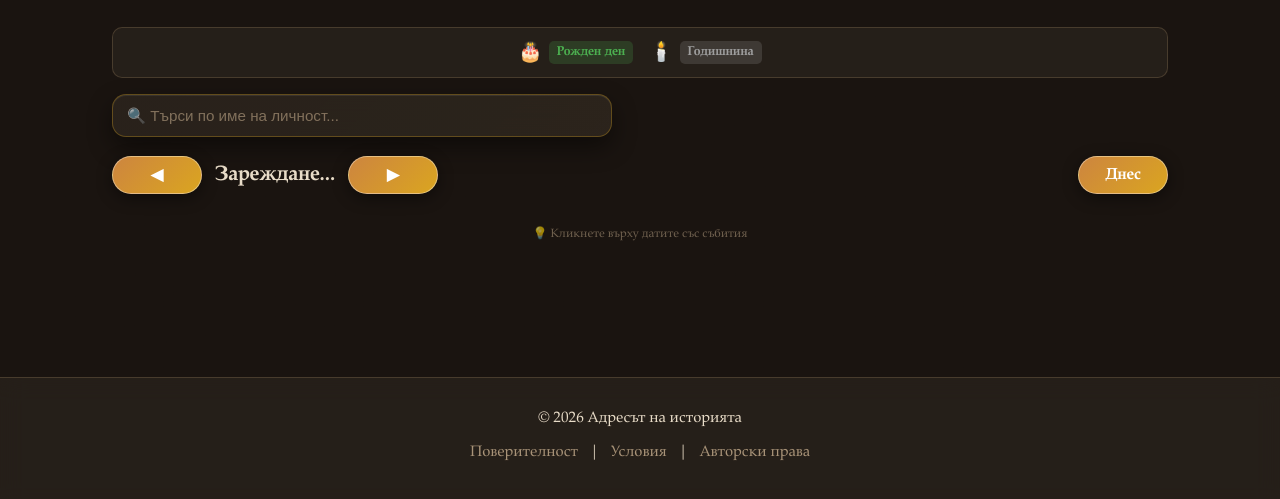
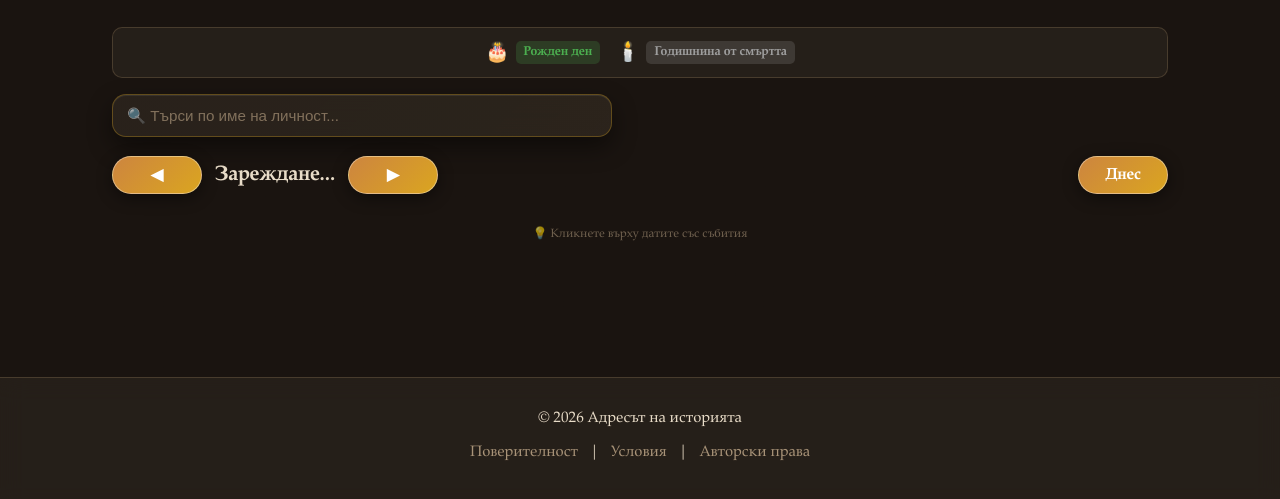
Before and after one commit to nakonqbusiness-ops/historic-addresses, a website: page calendar.html in a window 1280 px wide. Shown: the part 171-670 px from the top of the page. Drawn offline with Linux system fonts and the light colour scheme; no server answers.

Commit message:
Update calendar.html

```diff
--- a/calendar.html
+++ b/calendar.html
@@ -419,7 +419,7 @@
             </div>
             <div class="legend-item">
                 <span style="font-size: 1.2rem;">🕯️</span>
-                <span class="legend-badge death">Годишнина</span>
+                <span class="legend-badge death">Годишнина от смъртта</span>
             </div>
         </div>
 
```
